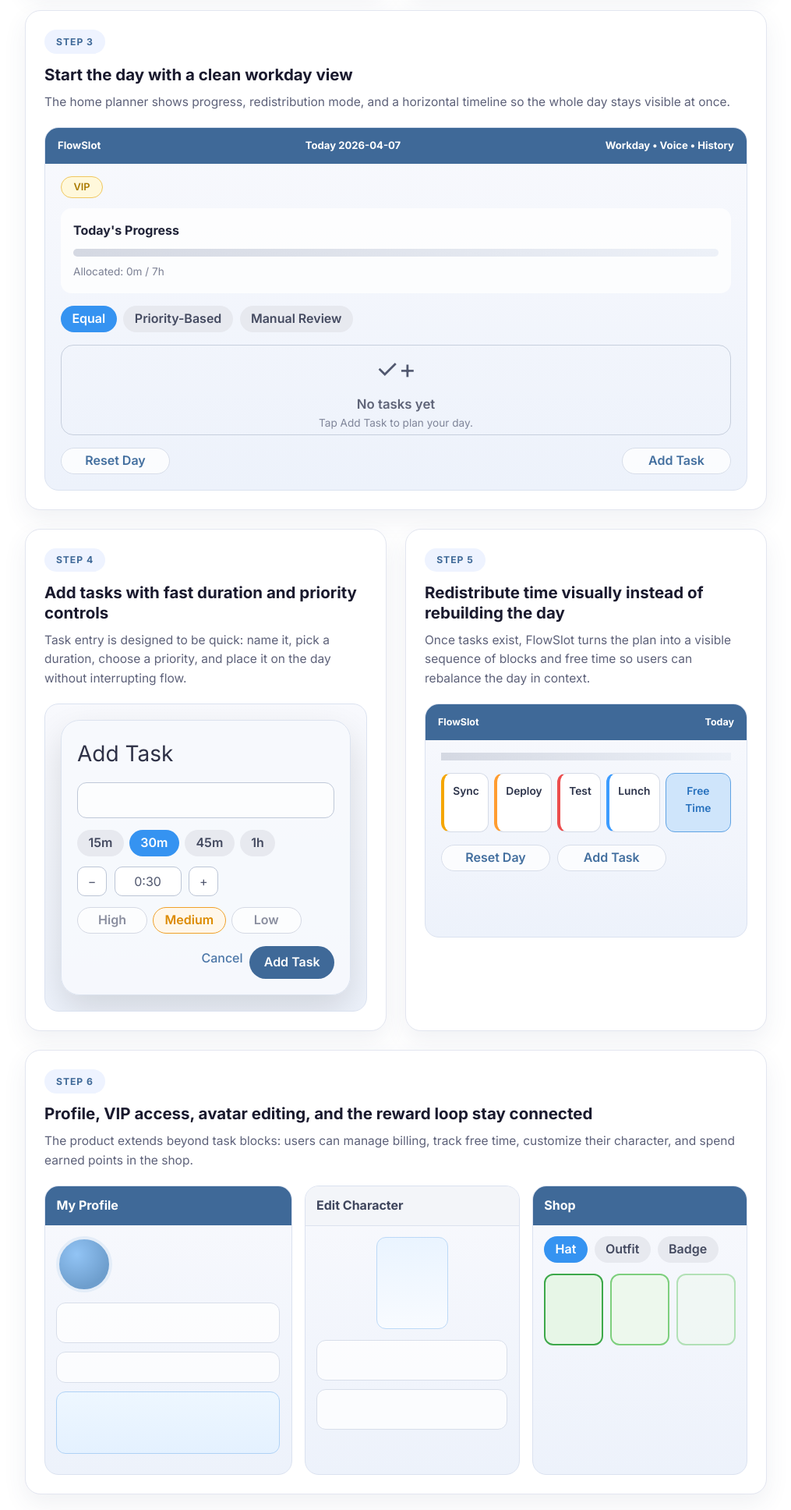
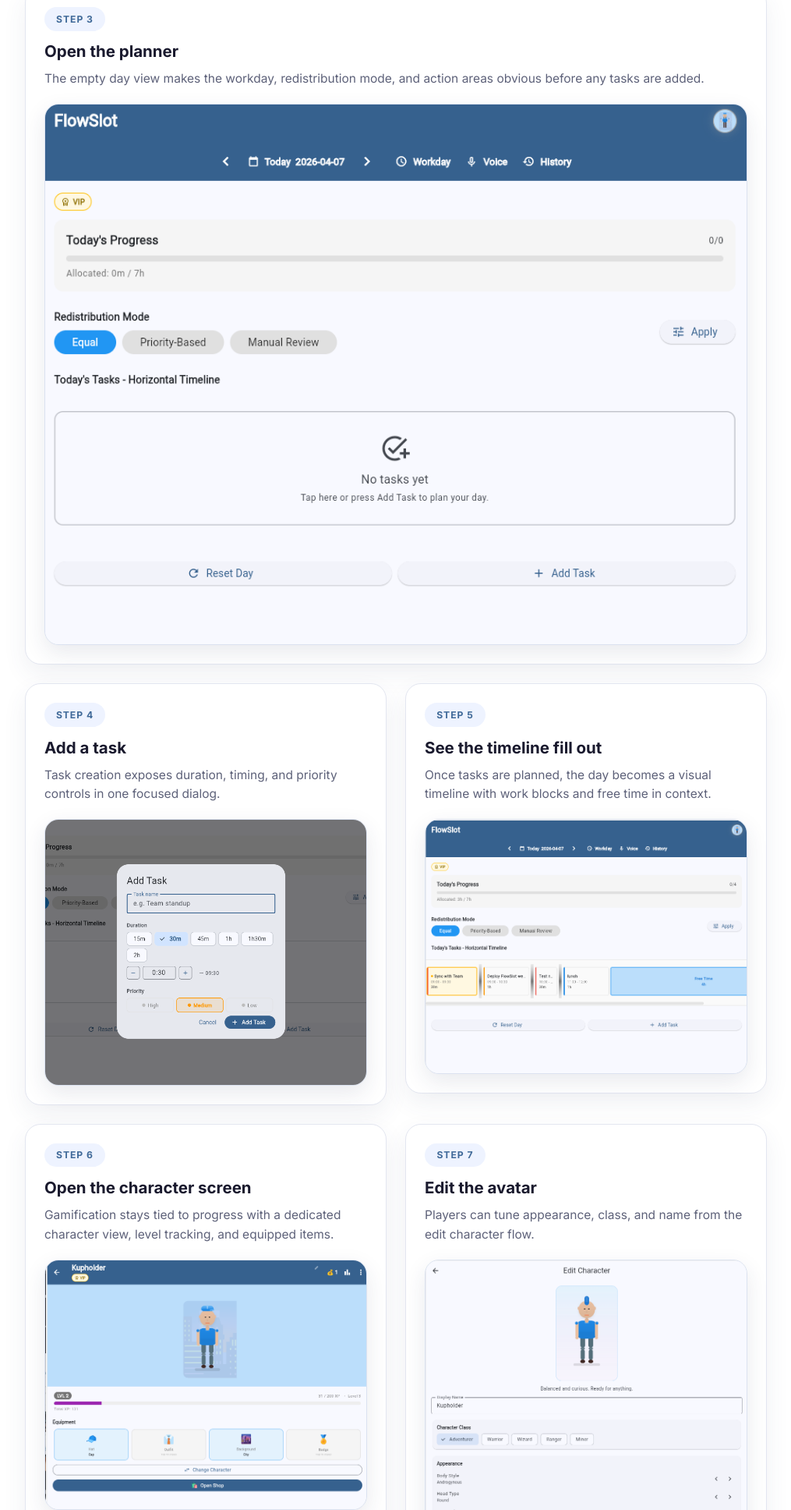
Before and after one commit to hightechstl/hightechstl-site, a plain HTML site: page index.html in a window 1280 px wide. Shown: the part 1585-3521 px from the top of the page at 78% size, without its empty margins (132-1147 px from the left). Drawn offline with Linux system fonts and the light colour scheme.

Commit message:
feat: use real FlowSlot walkthrough screenshots

```diff
--- a/index.html
+++ b/index.html
@@ -42,158 +42,75 @@
         live redistribution, and the profile and avatar systems that keep the experience personal.
       </p>
 
-      <div class="walkthrough-grid">
+      <div class="walkthrough-grid real-shots">
         <article class="walkthrough-card">
           <div class="walkthrough-meta">Step 1</div>
-          <h3>Sign in and get straight into the planner</h3>
-          <p>The first screen is intentionally minimal: sign in, reset your password, or create a new account without any clutter.</p>
-          <div class="screen-frame login-frame" role="img" aria-label="FlowSlot login screen walkthrough preview">
-            <div class="screen-header centered">⏱ FlowSlot</div>
-            <div class="screen-subtitle">Welcome back</div>
-            <div class="version-chip">Version 1.0.3</div>
-            <div class="field-row"></div>
-            <div class="field-row"></div>
-            <div class="screen-link">Forgot password?</div>
-            <div class="cta-pill full">Sign In</div>
-          </div>
+          <h3>Sign in</h3>
+          <p>Users land on a clean login screen with email, password reset, and account creation immediately available.</p>
+          <img class="walkthrough-shot" src="images/flowslot/01-login.png" alt="FlowSlot login screen">
         </article>
 
         <article class="walkthrough-card">
           <div class="walkthrough-meta">Step 2</div>
-          <h3>Create an account in one pass</h3>
-          <p>New users can register with a straightforward form, then move directly into building their day instead of navigating a complicated setup flow.</p>
-          <div class="screen-frame register-frame" role="img" aria-label="FlowSlot create account walkthrough preview">
-            <div class="appbar">Create Account</div>
-            <div class="field-row"></div>
-            <div class="field-row"></div>
-            <div class="field-row"></div>
-            <div class="helper-line short"></div>
-            <div class="field-row"></div>
-            <div class="cta-pill full">Create Account</div>
-          </div>
+          <h3>Create an account</h3>
+          <p>The registration flow is direct and lightweight, so onboarding stays fast.</p>
+          <img class="walkthrough-shot" src="images/flowslot/02-create-account.png" alt="FlowSlot create account screen">
         </article>
 
         <article class="walkthrough-card wide">
           <div class="walkthrough-meta">Step 3</div>
-          <h3>Start the day with a clean workday view</h3>
-          <p>The home planner shows progress, redistribution mode, and a horizontal timeline so the whole day stays visible at once.</p>
-          <div class="screen-frame planner-frame" role="img" aria-label="FlowSlot planner home walkthrough preview">
-            <div class="planner-bar">
-              <span>FlowSlot</span>
-              <span>Today 2026-04-07</span>
-              <span>Workday • Voice • History</span>
-            </div>
-            <div class="vip-pill">VIP</div>
-            <div class="progress-card">
-              <strong>Today's Progress</strong>
-              <div class="progress-track"></div>
-              <div class="progress-label">Allocated: 0m / 7h</div>
-            </div>
-            <div class="mode-row">
-              <span class="mode-chip active">Equal</span>
-              <span class="mode-chip">Priority-Based</span>
-              <span class="mode-chip">Manual Review</span>
-            </div>
-            <div class="empty-state">
-              <div class="empty-icon">✓+</div>
-              <div class="empty-title">No tasks yet</div>
-              <div class="empty-copy">Tap Add Task to plan your day.</div>
-            </div>
-            <div class="bottom-actions">
-              <span class="ghost-pill">Reset Day</span>
-              <span class="ghost-pill">Add Task</span>
-            </div>
-          </div>
+          <h3>Open the planner</h3>
+          <p>The empty day view makes the workday, redistribution mode, and action areas obvious before any tasks are added.</p>
+          <img class="walkthrough-shot" src="images/flowslot/03-empty-planner.png" alt="FlowSlot empty planner screen">
         </article>
 
         <article class="walkthrough-card">
           <div class="walkthrough-meta">Step 4</div>
-          <h3>Add tasks with fast duration and priority controls</h3>
-          <p>Task entry is designed to be quick: name it, pick a duration, choose a priority, and place it on the day without interrupting flow.</p>
-          <div class="screen-frame modal-frame" role="img" aria-label="FlowSlot add task walkthrough preview">
-            <div class="dialog-card">
-              <div class="dialog-title">Add Task</div>
-              <div class="field-row"></div>
-              <div class="chip-row tight">
-                <span class="mini-chip">15m</span>
-                <span class="mini-chip active">30m</span>
-                <span class="mini-chip">45m</span>
-                <span class="mini-chip">1h</span>
-              </div>
-              <div class="time-row">
-                <span class="square-chip">−</span>
-                <span class="time-box">0:30</span>
-                <span class="square-chip">+</span>
-              </div>
-              <div class="chip-row tight">
-                <span class="priority-chip">High</span>
-                <span class="priority-chip medium active">Medium</span>
-                <span class="priority-chip">Low</span>
-              </div>
-              <div class="dialog-actions">
-                <span class="screen-link">Cancel</span>
-                <span class="cta-pill">Add Task</span>
-              </div>
-            </div>
-          </div>
+          <h3>Add a task</h3>
+          <p>Task creation exposes duration, timing, and priority controls in one focused dialog.</p>
+          <img class="walkthrough-shot" src="images/flowslot/04-add-task.png" alt="FlowSlot add task dialog">
         </article>
 
         <article class="walkthrough-card">
           <div class="walkthrough-meta">Step 5</div>
-          <h3>Redistribute time visually instead of rebuilding the day</h3>
-          <p>Once tasks exist, FlowSlot turns the plan into a visible sequence of blocks and free time so users can rebalance the day in context.</p>
-          <div class="screen-frame timeline-frame" role="img" aria-label="FlowSlot filled timeline walkthrough preview">
-            <div class="planner-bar compact">
-              <span>FlowSlot</span>
-              <span>Today</span>
-            </div>
-            <div class="timeline-progress"></div>
-            <div class="timeline-strip">
-              <span class="task-block sync">Sync</span>
-              <span class="task-block deploy">Deploy</span>
-              <span class="task-block test">Test</span>
-              <span class="task-block lunch">Lunch</span>
-              <span class="task-block free">Free Time</span>
-            </div>
-            <div class="bottom-actions single">
-              <span class="ghost-pill">Reset Day</span>
-              <span class="ghost-pill">Add Task</span>
-            </div>
-          </div>
+          <h3>See the timeline fill out</h3>
+          <p>Once tasks are planned, the day becomes a visual timeline with work blocks and free time in context.</p>
+          <img class="walkthrough-shot" src="images/flowslot/05-filled-timeline.png" alt="FlowSlot filled task timeline">
+        </article>
+
+        <article class="walkthrough-card">
+          <div class="walkthrough-meta">Step 6</div>
+          <h3>Open the character screen</h3>
+          <p>Gamification stays tied to progress with a dedicated character view, level tracking, and equipped items.</p>
+          <img class="walkthrough-shot" src="images/flowslot/06-character-screen.png" alt="FlowSlot character screen">
+        </article>
+
+        <article class="walkthrough-card">
+          <div class="walkthrough-meta">Step 7</div>
+          <h3>Edit the avatar</h3>
+          <p>Players can tune appearance, class, and name from the edit character flow.</p>
+          <img class="walkthrough-shot" src="images/flowslot/07-edit-character.png" alt="FlowSlot edit character screen">
+        </article>
+
+        <article class="walkthrough-card">
+          <div class="walkthrough-meta">Step 8</div>
+          <h3>Spend points in the shop</h3>
+          <p>The shop uses earned points to unlock cosmetic items across hats, outfits, backgrounds, and badges.</p>
+          <img class="walkthrough-shot" src="images/flowslot/08-shop.png" alt="FlowSlot shop screen">
+        </article>
+
+        <article class="walkthrough-card">
+          <div class="walkthrough-meta">Step 9</div>
+          <h3>Use the profile menu</h3>
+          <p>Quick account actions like editing the avatar, submitting bugs, getting help, and signing out sit behind the profile menu.</p>
+          <img class="walkthrough-shot" src="images/flowslot/09-profile-menu.png" alt="FlowSlot profile menu screen">
         </article>
 
         <article class="walkthrough-card wide">
-          <div class="walkthrough-meta">Step 6</div>
-          <h3>Profile, VIP access, avatar editing, and the reward loop stay connected</h3>
-          <p>The product extends beyond task blocks: users can manage billing, track free time, customize their character, and spend earned points in the shop.</p>
-          <div class="screen-collage" role="img" aria-label="FlowSlot profile, avatar editor, and shop walkthrough preview">
-            <div class="mini-screen profile-mini">
-              <div class="mini-bar">My Profile</div>
-              <div class="profile-head"></div>
-              <div class="mini-panel"></div>
-              <div class="mini-panel short"></div>
-              <div class="mini-panel vip"></div>
-            </div>
-            <div class="mini-screen avatar-mini">
-              <div class="mini-bar light">Edit Character</div>
-              <div class="avatar-card"></div>
-              <div class="mini-panel"></div>
-              <div class="mini-panel"></div>
-            </div>
-            <div class="mini-screen shop-mini">
-              <div class="mini-bar">Shop</div>
-              <div class="chip-row shop-tabs">
-                <span class="mini-chip active">Hat</span>
-                <span class="mini-chip">Outfit</span>
-                <span class="mini-chip">Badge</span>
-              </div>
-              <div class="shop-grid">
-                <span class="shop-card on"></span>
-                <span class="shop-card"></span>
-                <span class="shop-card faint"></span>
-              </div>
-            </div>
-          </div>
+          <div class="walkthrough-meta">Step 10</div>
+          <h3>Review profile, VIP, and free-time progress</h3>
+          <p>The profile pulls together VIP status, points, billing controls, and the free-time report into one overview.</p>
+          <img class="walkthrough-shot" src="images/flowslot/10-profile-overview.png" alt="FlowSlot profile overview screen">
         </article>
       </div>
     </div>
--- a/style.css
+++ b/style.css
@@ -205,6 +205,20 @@
   color: #5d6179;
   font-size: 0.97rem;
   margin-bottom: 1.2rem;
+}
+
+.walkthrough-grid.real-shots {
+  align-items: start;
+}
+
+.walkthrough-shot {
+  display: block;
+  width: 100%;
+  height: auto;
+  border-radius: 18px;
+  border: 1px solid #dbe2f0;
+  background: #f7f9fd;
+  box-shadow: 0 10px 28px rgba(38, 52, 84, 0.10);
 }
 
 .screen-frame,
```
Also changed, not shown: images/flowslot/01-login.png (added), images/flowslot/02-create-account.png (added), images/flowslot/03-empty-planner.png (added), images/flowslot/04-add-task.png (added), images/flowslot/05-filled-timeline.png (added), images/flowslot/06-character-screen.png (added), images/flowslot/07-edit-character.png (added), images/flowslot/08-shop.png (added), images/flowslot/09-profile-menu.png (added), images/flowslot/10-profile-overview.png (added).
